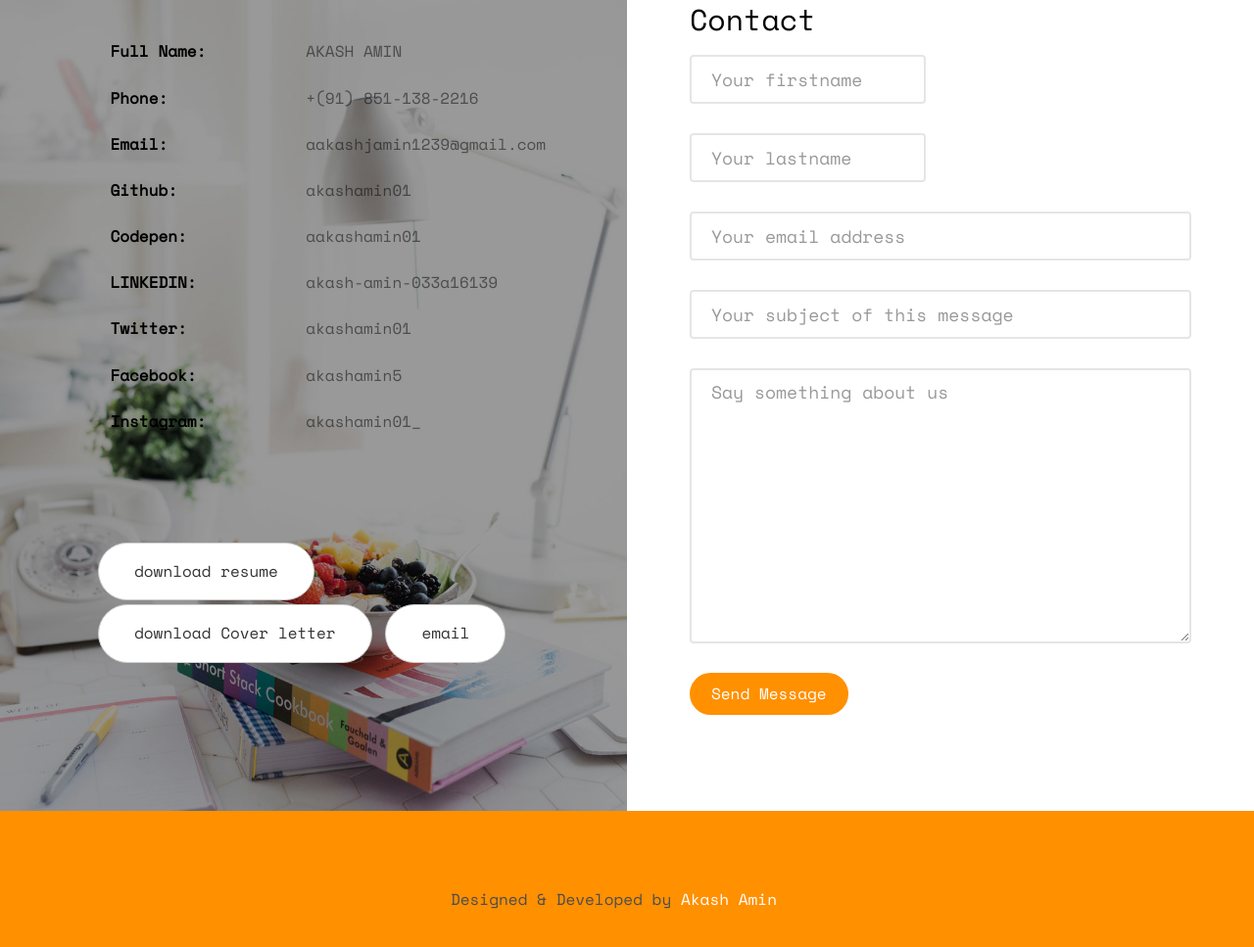
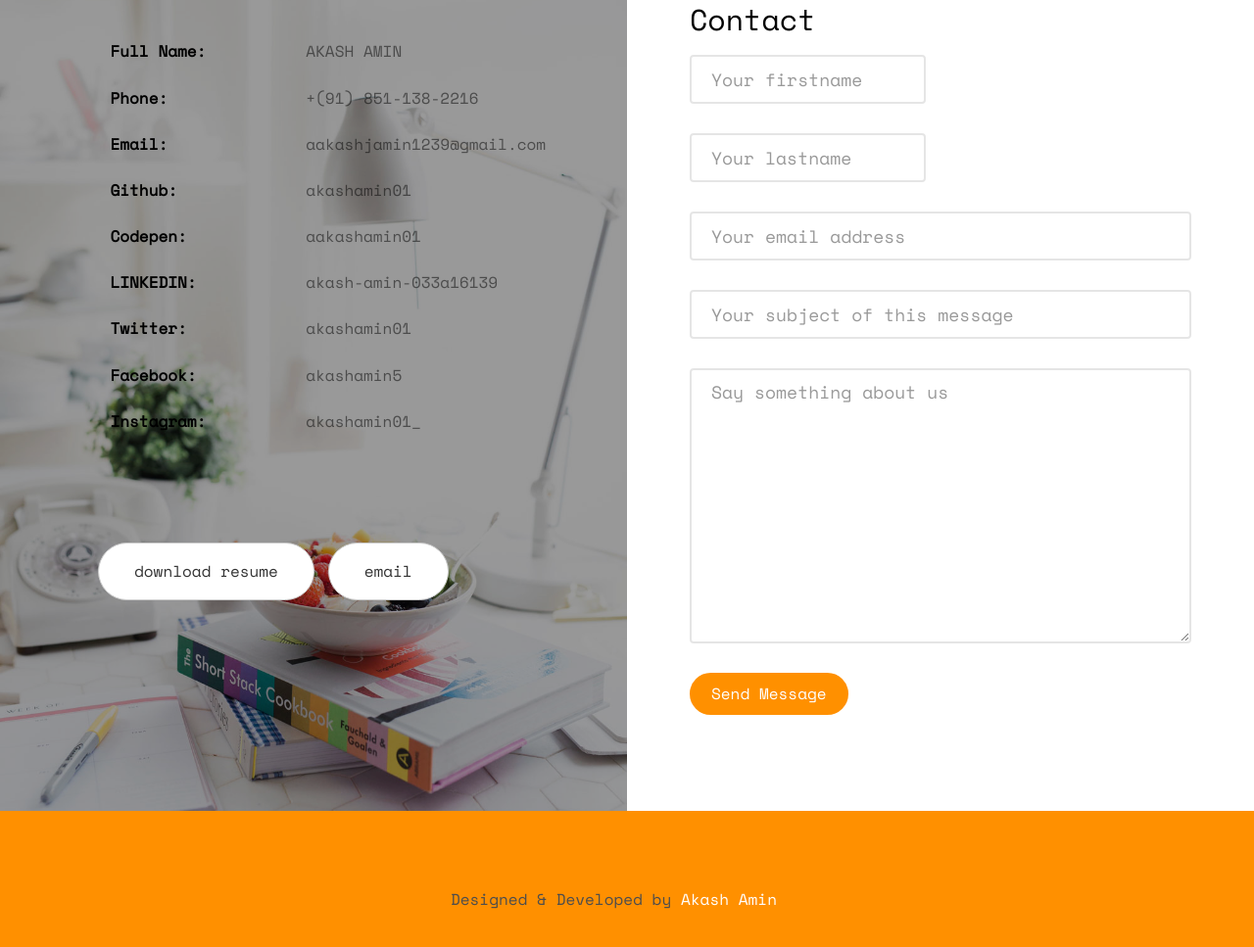
Before and after one commit to akashamin01/MY-WEBSITE, a plain HTML site: page index.html in a window 1280 px wide. Shown: the part 3552-4519 px from the top of the page at 98% size. Drawn offline with nearby package versions, Linux system fonts and the light colour scheme; some packages are replaced by stand-ins of ours; no server answers; files whose address does not match are found by name.

Commit message:
Update index.html

```diff
--- a/index.html
+++ b/index.html
@@ -506,7 +506,6 @@
 					</div>
 				</div></div>
 				<p style="margin: 100px;"><a href="https://drive.google.com/file/d/1QaQUlglgBYfn7ztezKFBR9U8-C5J_Q_3/view?usp=sharing" class="btn btn-default btn-lg">download resume</a>
-					<a href="https://drive.google.com/file/d/1jPabDksyx_cngKRCqSVQSBFWAbUqVBs7/view?usp=sharing" class="btn btn-default btn-lg">download Cover letter</a>
 						<a href="mailto: aakashjamin1239@gmai.com" class="btn btn-default btn-lg">email</a>
 						</p>
 			</div>
```
